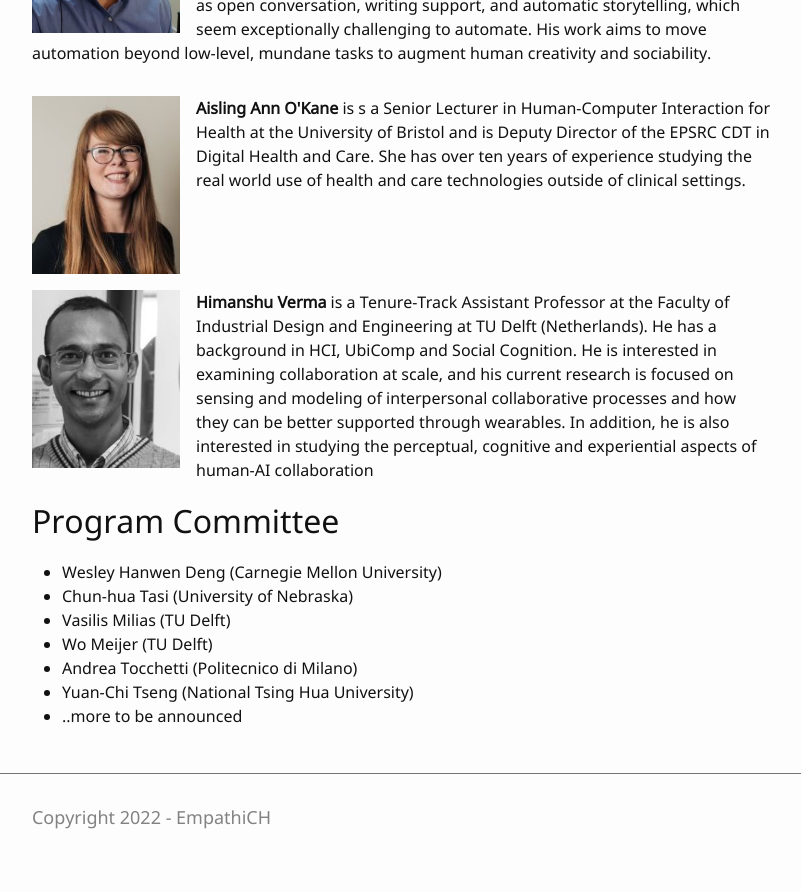
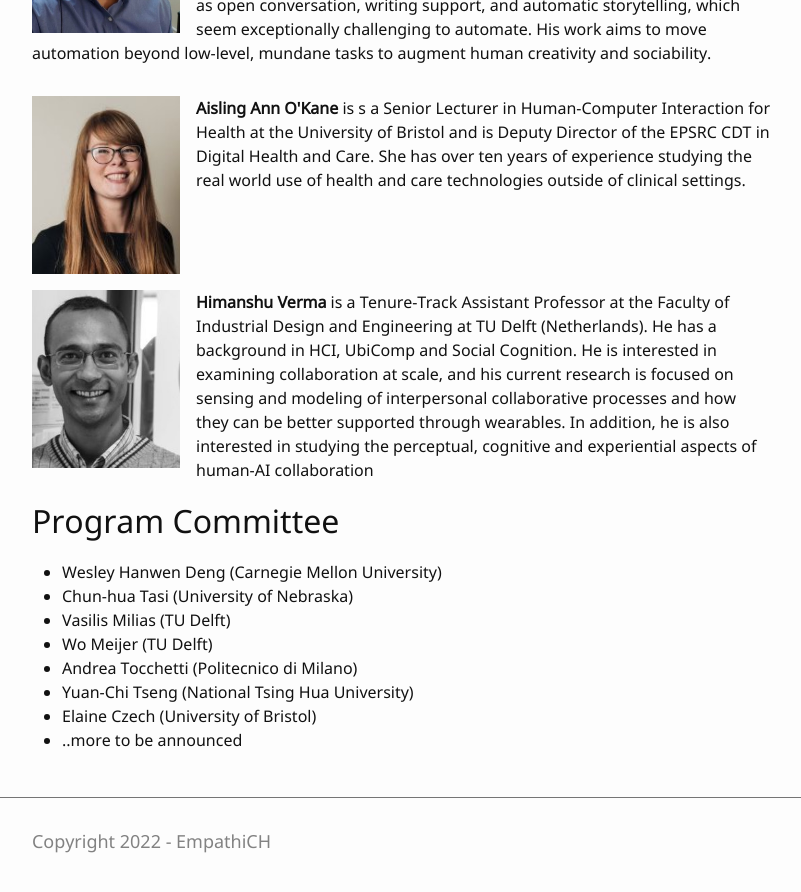
Before and after one commit to empathiCH/empathiCH.github.io, a Jekyll site: the page built from 1-organizers.md, in a window 1280 px wide and 900 px high, scrolled down 871 px. Shown: the top 892 px of the window, without its empty margins (238-1039 px from the left). Built offline with Jekyll 4.4.1, drawn with Linux system fonts in a browser that asks for light colours.

Commit message:
Update 1-organizers.md

```diff
--- a/1-organizers.md
+++ b/1-organizers.md
@@ -25,4 +25,5 @@ nav: true
 - Wo Meijer (TU Delft)
 - Andrea Tocchetti (Politecnico di Milano)
 - Yuan-Chi Tseng (National Tsing Hua University)
+- Elaine Czech (University of Bristol)
 - ..more to be announced
```
